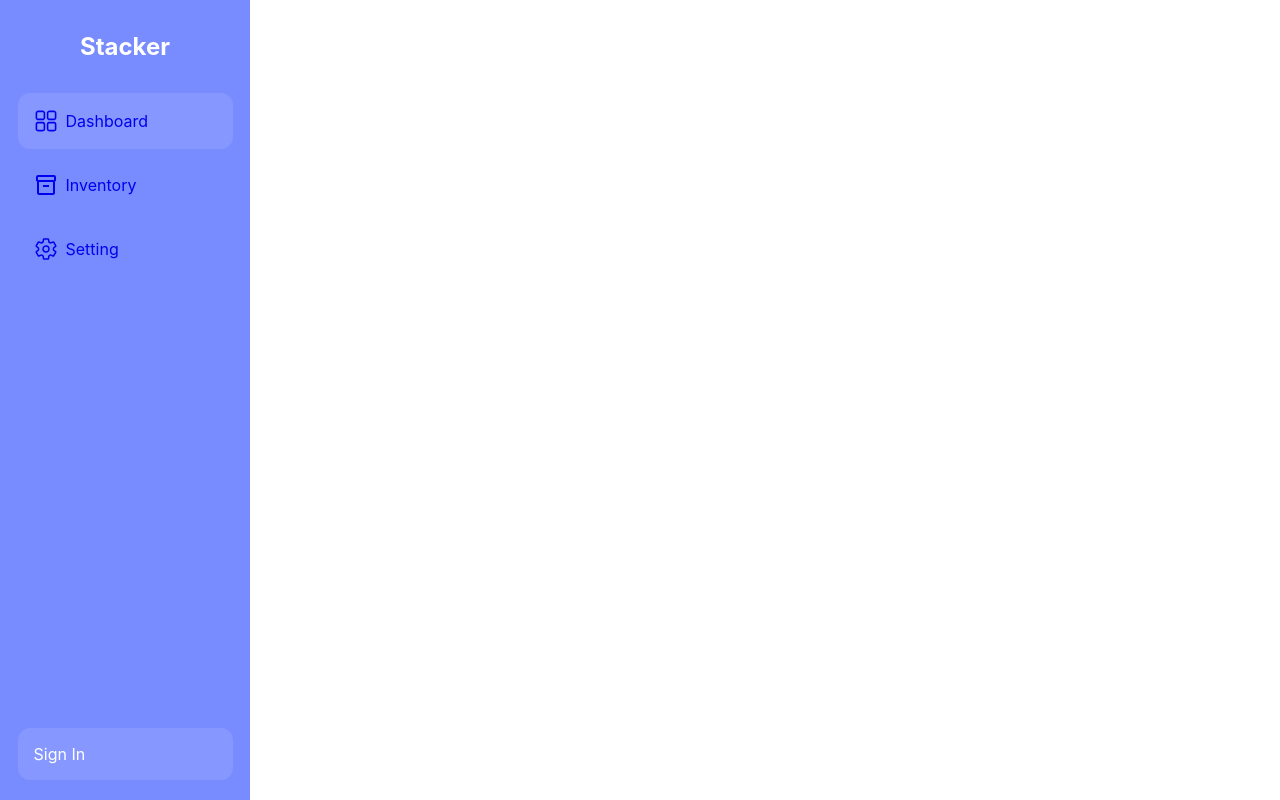
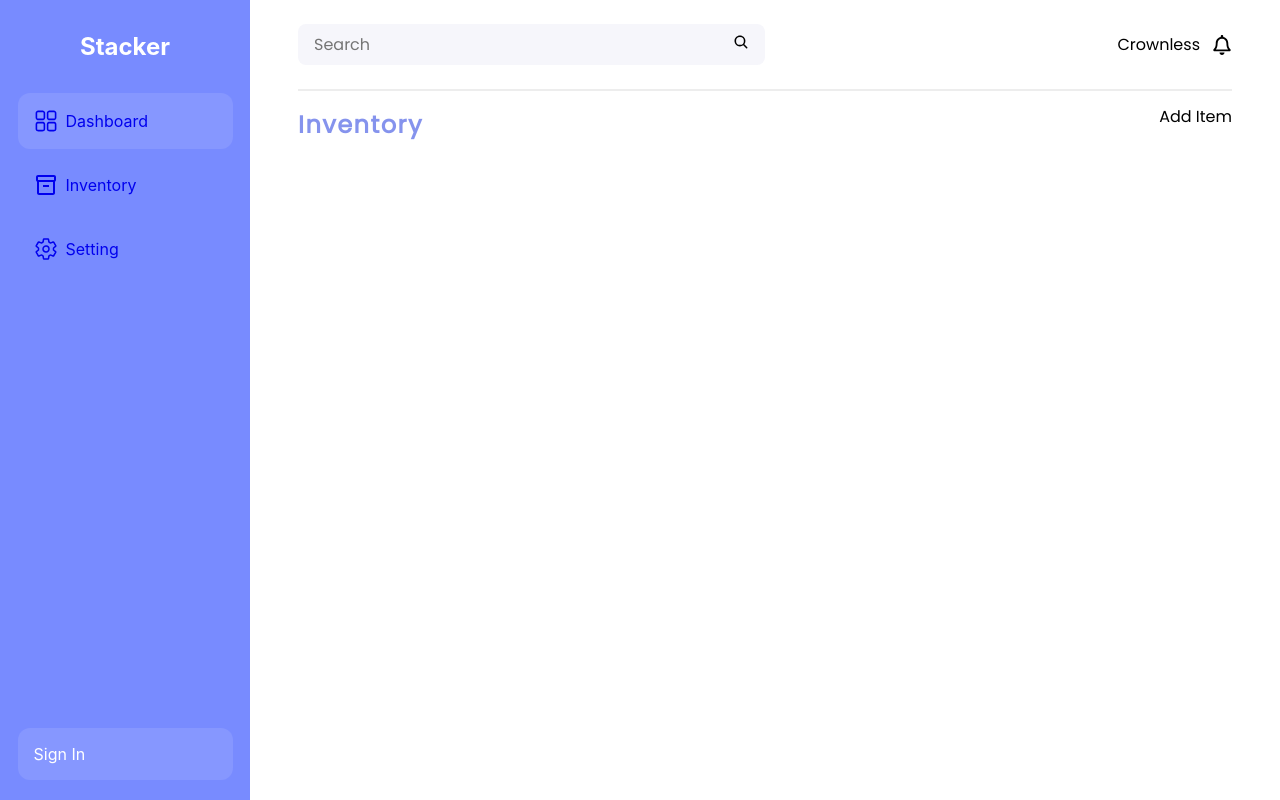
Before and after one commit to CenturyOrb/QR-Stacker, a React (Vite) app: page /inventory in a window 1280 px wide. Built offline with nearby package versions, Linux system fonts and the light colour scheme.

Commit message:
Started Inventory Page

```diff
--- a/src/App.jsx
+++ b/src/App.jsx
@@ -3,6 +3,7 @@ import { Routes, Route } from 'react-router-dom';
 import styles from './app.module.css'
 import SideBar from './components/side-bar/SideBar.jsx'
 import Main from './components/main/Main.jsx'
+import Inventory from './components/inventory/Inventory.jsx'
 import SignUp from './components/signup/SignUp.jsx'
 
 export const ViewContext = createContext();
@@ -26,7 +27,7 @@ function App() {
           			<Route path="/" element={<Main />} />
 					<Route path="/signup" element={<SignUp />} />
 					<Route path="/setting" element={<p>working lol</p>}/>
-					<Route path="/inventory" element={<p>workign lol</p>}/>
+					<Route path="/inventory" element={<Inventory />}/>
         		</Routes>
 			</ViewContext.Provider>
 		</div>
--- /dev/null
+++ b/src/components/inventory/Inventory.jsx
@@ -0,0 +1,34 @@
+import styles from './inventory.module.css'
+import {Colors } from '../../constants.jsx'
+import SearchBar from '../search-bar/SearchBar.jsx'
+import { IoSearch } from 'react-icons/io5'
+import { FaRegBell } from 'react-icons/fa'
+
+const Inventory = () => {
+	return(
+		<main className={styles.inventory}>
+			<header className={styles.header}>
+            	<SearchBar icon={<IoSearch />} customContainer={styles.search_bar}/>
+            	<section className={styles.header_right}>
+            		Crownless
+            		<FaRegBell size={20}/>
+            	</section>
+            </header>
+			<div className={styles.seperator}>
+			<h2 style={
+        		{color: Colors.primary_light,
+        		fontFamily: 'Poppins, sans-serif',
+        		letterSpacing: '1.5px',
+        		marginTop: '1rem'}
+        		}>
+       			Inventory
+        	</h2>
+			<button>
+				Add Item
+			</button>
+			</div>
+		</main>
+	);
+}
+
+export default Inventory
--- /dev/null
+++ b/src/components/inventory/inventory.module.css
@@ -0,0 +1,35 @@
+.inventory {
+	display: flex;
+    flex-direction: column;
+
+    color: black;
+    flex: 1;
+    margin: 0 3rem;
+    font-family: 'Poppins', sans-serif;
+}
+
+.header {
+	display: flex;
+    justify-content: space-between;
+    align-items: center;
+
+    padding: 1.5rem 0;
+    border-bottom: 2px solid rgba(0, 0, 0, 0.07);
+
+    section {
+    	display: flex;
+	   	align-items: center;
+
+    	gap: 0.75rem;
+    }
+}
+
+.search_bar {
+	width: 50%;
+}
+
+.seperator {
+	display: flex;
+	justify-content: space-between;
+	align-items: center;
+}
--- a/src/components/side-bar/SideBar.jsx
+++ b/src/components/side-bar/SideBar.jsx
@@ -32,6 +32,7 @@ const SideBar = () => {
     		const userGoogleCred = await signInWithPopup(FirebaeAuth, googleProvider);
     		// JWT token grabbed from user logged in state
     		const idToken = await userGoogleCred.user.getIdToken();
+			console.log(idToken);
 
     		// send token to the backend where it will verify the token
     		const res = await axios.get('http://localhost:3000/api/auth/login', {
```
Also changed, not shown: 2 other files (tests, documents, lock files or other folders).
